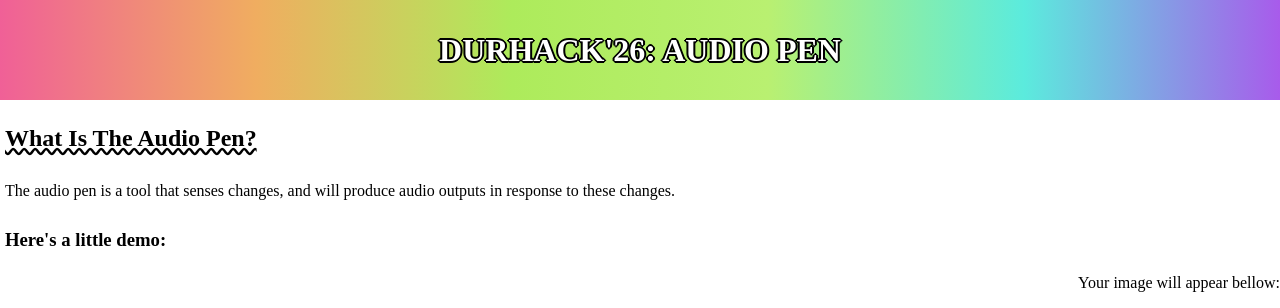
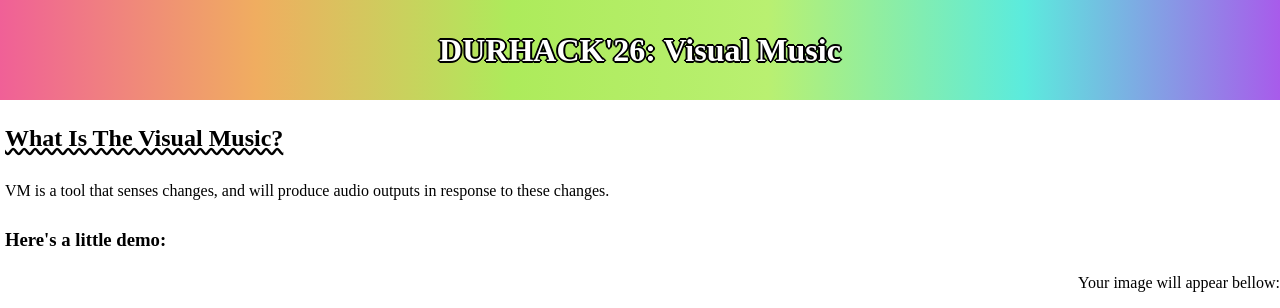
Before and after one commit to Starianne/AudioPen, a Flask app: page / in a window 1280 px wide. Shown: the top 308 px of the page. Run offline with Flask 3, Linux system fonts and the light colour scheme; some web fonts are replaced.

Commit message:
visual music? visual studio? who knows

```diff
--- a/templates/index.html
+++ b/templates/index.html
@@ -12,10 +12,10 @@
 </head>
 <body>
     <div class="banner">
-        <h1>DURHACK'26: AUDIO PEN</h1>
+        <h1>DURHACK'26: Visual Music</h1>
     </div>
-    <h2>What Is The Audio Pen?</h2>
-    <p class="intro">The audio pen is a tool that senses changes, and will produce audio outputs in response to these changes.</p>
+    <h2>What Is The Visual Music?</h2>
+    <p class="intro">VM is a tool that senses changes, and will produce audio outputs in response to these changes.</p>
     <div id="photobooth">
             <h3>Here's a little demo:</h3>
         <p class="comment"> Your image will appear bellow:</p>
```
